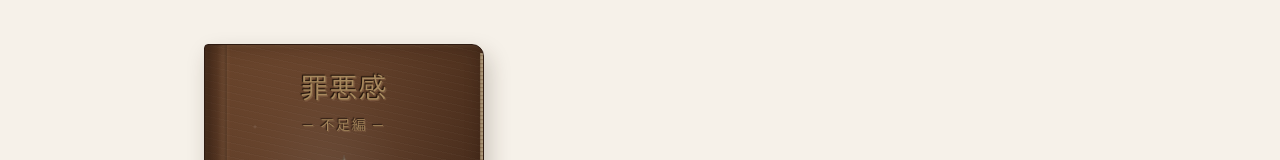
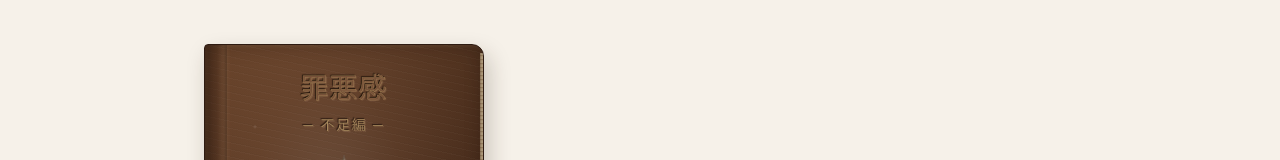
Before and after one commit to hiracoh/watashihertz, a Next.js app: page /encyclopedias in a window 1280 px wide. Shown: the part 208-368 px from the top of the page. Built offline with nearby package versions, Linux system fonts and the light colour scheme; a web font is replaced by a local one.

Commit message:
Update page.tsx

```diff
--- a/app/encyclopedias/page.tsx
+++ b/app/encyclopedias/page.tsx
@@ -168,10 +168,10 @@ export default function EncyclopediasPage() {
     letterSpacing: '0.04em',
     fontFamily: "'Yuji Syuku', serif",
     fontWeight: 400,
-    color: '#A8895E',
+    color: '#765038',
 textShadow:
   '-1px -1px 1px rgba(20,10,5,0.85), 1px 1px 1px rgba(255,210,160,0.20)',
-WebkitTextStroke: '0.3px rgba(35,18,10,0.35)',
+WebkitTextStroke: '0.5px rgba(176,145,92,0.65)',
   }}
 >
   {book.title}
```
